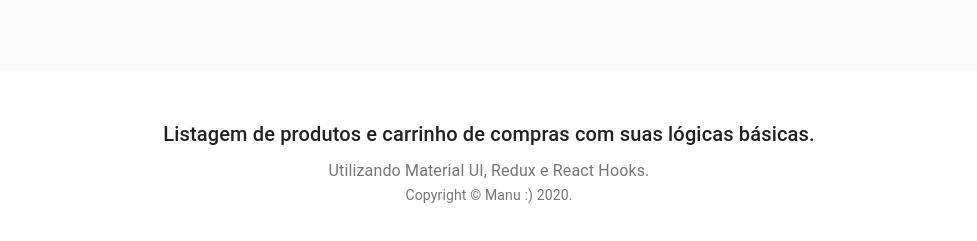
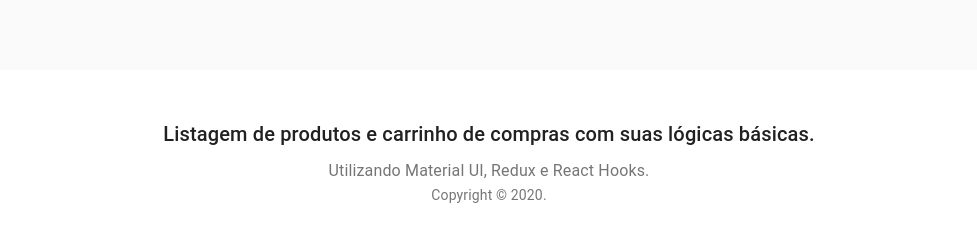
Before and after one commit to Carolkuma/react_learnttoday, a React (Create React App) app in the folder shopping-cart/: page / in a window 1280 px wide. Shown: the part 941-1182 px from the top of the page, without its empty margins (151-1128 px from the left). Built offline with nearby package versions, Linux system fonts and the light colour scheme.

Commit message:
footer, header, and qty in cart

```diff
--- a/shopping-cart/src/components/ItemList/index.js
+++ b/shopping-cart/src/components/ItemList/index.js
@@ -1,37 +1,25 @@
 import React, { useState, useEffect } from 'react';
 import { useSelector, useDispatch } from 'react-redux';
+
+import PageHeader from '../PageHeader';
+import PageFooter from '../PageFooter';
 
 import product1 from '../../assets/products/produto01.jpg';
 import product2 from '../../assets/products/produto02.jpg';
 import product3 from '../../assets/products/produto03.jpg';
 
-import AppBar from '@material-ui/core/AppBar';
 import Button from '@material-ui/core/Button';
 import Card from '@material-ui/core/Card';
 import CardActions from '@material-ui/core/CardActions';
 import CardContent from '@material-ui/core/CardContent';
 import CssBaseline from '@material-ui/core/CssBaseline';
 import Grid from '@material-ui/core/Grid';
-import Toolbar from '@material-ui/core/Toolbar';
 import Typography from '@material-ui/core/Typography';
 import { makeStyles } from '@material-ui/core/styles';
 import Container from '@material-ui/core/Container';
-import Link from '@material-ui/core/Link';
 import CardMedia from '@material-ui/core/CardMedia';
 
 
-function Copyright() {
-  return (
-    <Typography variant="body2" color="textSecondary" align="center">
-      {'Copyright © '}
-      <Link color="inherit" href="https://material-ui.com/">
-        Manu :)
-      </Link>{' '}
-      {new Date().getFullYear()}
-      {'.'}
-    </Typography>
-  );
-}
 
 const useStyles = makeStyles((theme) => ({
   heroContent: {
@@ -58,6 +46,9 @@ const useStyles = makeStyles((theme) => ({
     backgroundColor: theme.palette.background.paper,
     padding: theme.spacing(6),
   },
+  margin: {
+    margin: theme.spacing(1),
+  },
 }));
 
 
@@ -74,6 +65,9 @@ function incrementQtyAction() {
 function removeItemAction(item) {
   return { type: 'DELETE_ITEM', item: item }
 }
+
+
+
 
 export default function ItemsList() {
   const classes = useStyles();
@@ -138,16 +132,26 @@ export default function ItemsList() {
   }
 
 
+  function handleRemoveQty(item) {
+    if (item.qty === 1) {
+      dispatch(removeItemAction(item));
+    } else {
+      const index = items.findIndex(x => x.id === item.id);
+      items[index].qty--;
+      dispatch(incrementQtyAction());
+    }
+  }
+
+  function handleAddQty(item) {
+    const index = items.findIndex(x => x.id === item.id);
+    items[index].qty++;
+    dispatch(incrementQtyAction());
+  }
+
   return (
       <React.Fragment>
         <CssBaseline />
-        <AppBar position="relative">
-          <Toolbar>
-            <Typography variant="h6" color="inherit" noWrap>
-              Shopping card
-            </Typography>
-          </Toolbar>
-        </AppBar>
+        <PageHeader />
 
         <main>
           <div className={classes.heroContent}>
@@ -220,6 +224,12 @@ export default function ItemsList() {
                         Valor unitário: { item.value }
                         <br />
                         Qtd: { item.qty }
+                        <Button onClick={() => handleRemoveQty(item)} variant="outlined" size="small" color="primary" className={classes.margin}>
+                          -
+                        </Button>
+                        <Button onClick={() => handleAddQty(item)} variant="outlined" size="small" color="primary" className={classes.margin}>
+                          +
+                        </Button>
                         <br />
                         Valor total do produto: R$ { item.value * item.qty }
                       </Typography>
@@ -240,15 +250,8 @@ export default function ItemsList() {
           </Container>
         </main>
 
-        <footer className={classes.footer}>
-          <Typography variant="h6" align="center" gutterBottom>
-            Listagem de produtos e carrinho de compras com suas lógicas básicas.
-          </Typography>
-          <Typography variant="subtitle1" align="center" color="textSecondary" component="p">
-            Utilizando Material UI, Redux e React Hooks.
-          </Typography>
-          <Copyright />
-        </footer>
+        <PageFooter />
+
       </React.Fragment>
   )
 }
--- /dev/null
+++ b/shopping-cart/src/components/PageFooter/index.js
@@ -0,0 +1,40 @@
+import React from 'react';
+
+import Typography from '@material-ui/core/Typography';
+import { makeStyles } from '@material-ui/core/styles';
+
+
+const useStyles = makeStyles((theme) => ({
+  footer: {
+    backgroundColor: theme.palette.background.paper,
+    padding: theme.spacing(6),
+  },
+}));
+
+function Copyright() {
+  return (
+    <Typography variant="body2" color="textSecondary" align="center">
+      {'Copyright © '}
+      {new Date().getFullYear()}
+      {'.'}
+    </Typography>
+  );
+}
+
+const PageFooter = () => {
+  const classes = useStyles();
+
+  return (
+    <footer className={classes.footer}>
+      <Typography variant="h6" align="center" gutterBottom>
+        Listagem de produtos e carrinho de compras com suas lógicas básicas.
+      </Typography>
+      <Typography variant="subtitle1" align="center" color="textSecondary" component="p">
+        Utilizando Material UI, Redux e React Hooks.
+      </Typography>
+      <Copyright />
+    </footer>
+  );
+}
+
+export default PageFooter;
--- /dev/null
+++ b/shopping-cart/src/components/PageHeader/index.js
@@ -0,0 +1,19 @@
+import React from 'react';
+
+import Toolbar from '@material-ui/core/Toolbar';
+import AppBar from '@material-ui/core/AppBar';
+import Typography from '@material-ui/core/Typography';
+
+const PageHeader = () => {
+  return (
+    <AppBar position="relative">
+      <Toolbar>
+        <Typography variant="h6" color="inherit" noWrap>
+          Shopping card
+        </Typography>
+      </Toolbar>
+    </AppBar>
+  );
+}
+
+export default PageHeader;
```
